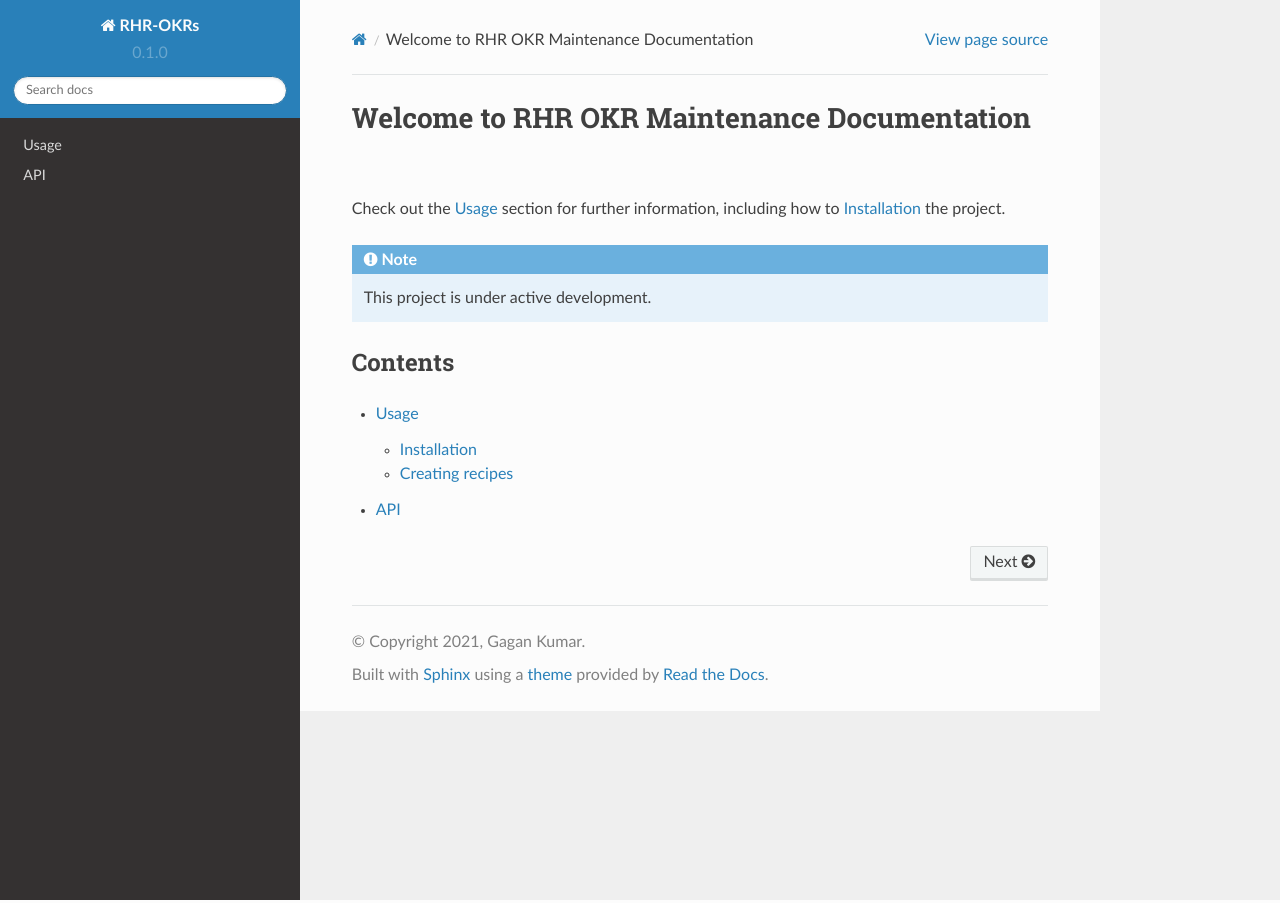
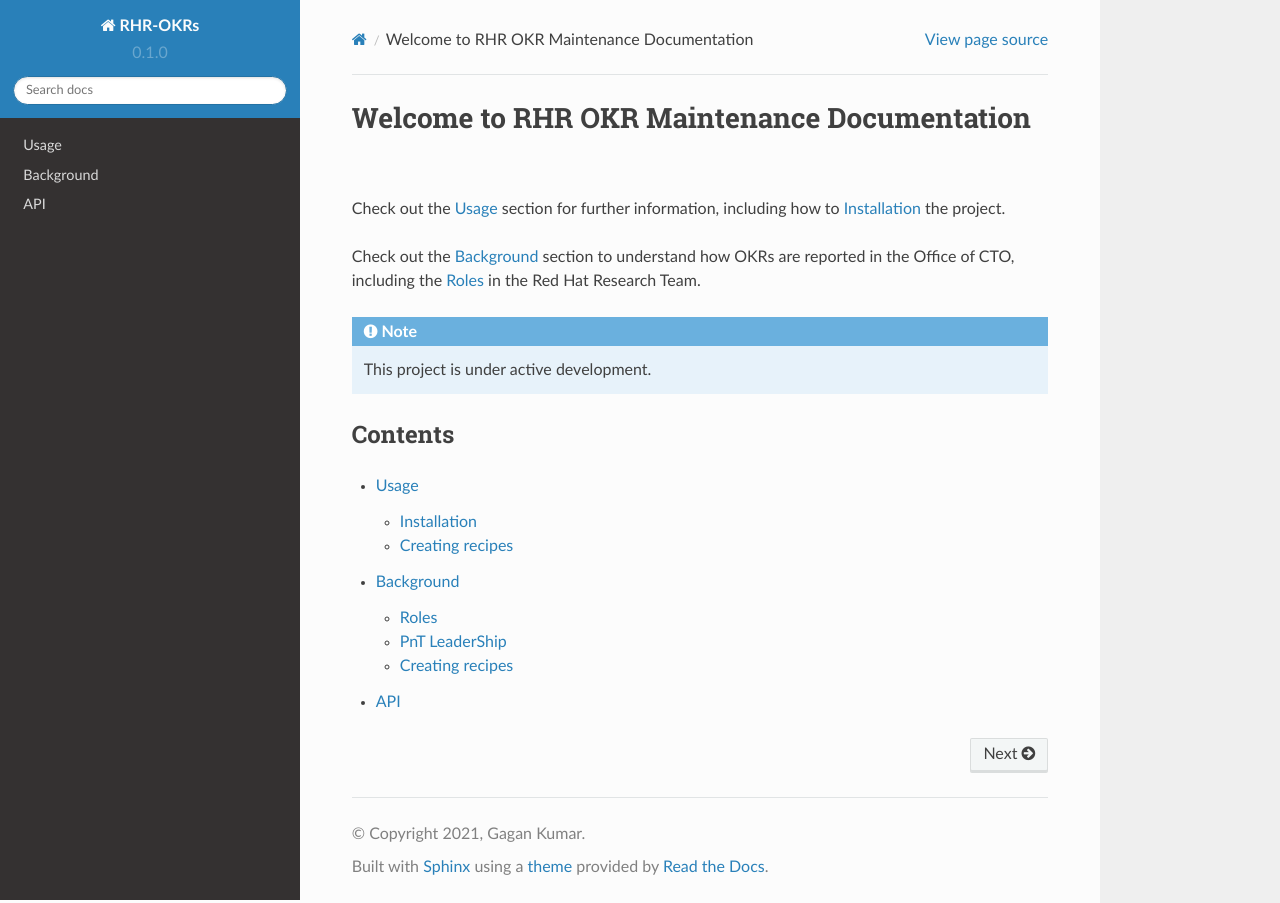
Before and after one commit to gagansk/RHR-OKRs, a Sphinx documentation site: the page built from docs/source/index.rst, in a window 1280 px wide. Built offline with Sphinx 7.4.7 and the Read the Docs theme 2.0.0, drawn with Linux system fonts in a browser that asks for light colours.

Commit message:
Issue4 part1

```diff
--- a/docs/source/index.rst
+++ b/docs/source/index.rst
@@ -3,6 +3,8 @@
 
 Check out the :doc:`usage` section for further information, including
 how to :ref:`installation` the project.
+
+Check out the :doc:`background` section to understand how OKRs are reported in the Office of CTO, including the :ref:`roles` in the Red Hat Research Team.
 
 .. note::
 
@@ -14,4 +16,5 @@
 .. toctree::
 
    usage
+   background
    api
```
Also changed, not shown: docs/source/background.rst (added, +34 -0 lines).
